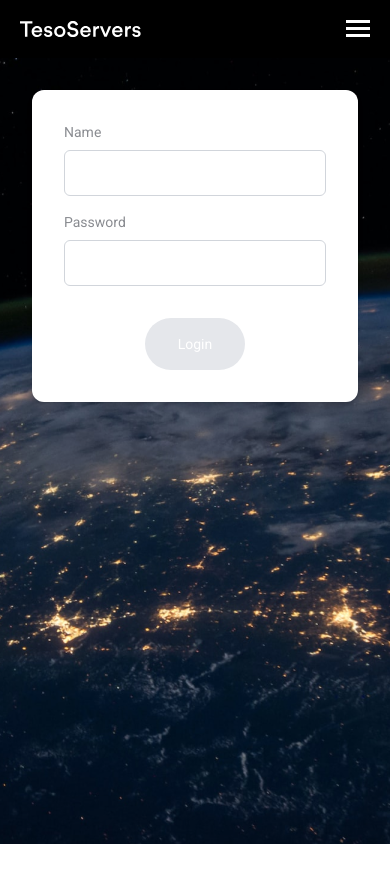
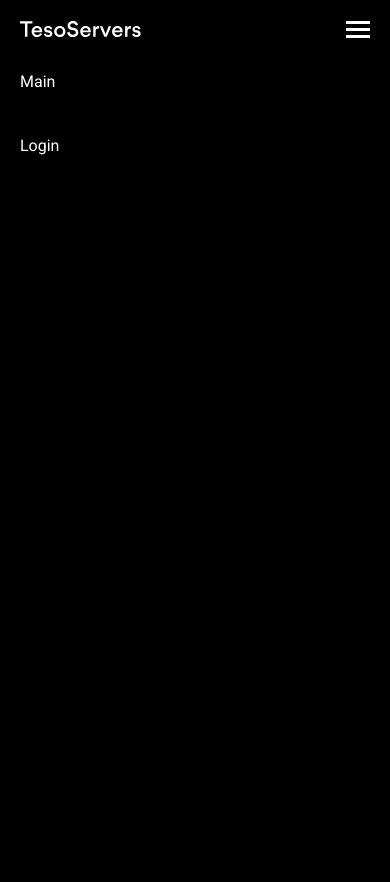
Before and after one commit to dbeff/nord-app, a React (Create React App) app: page /login in a window 390 px wide. Shown: the top 882 px of the page. Before the commit the page ends 844 px from the top, so only its background shows below. Built offline with nearby package versions, Linux system fonts and the light colour scheme.

Commit message:
Navigation refactoring

```diff
--- a/src/components/Header.tsx
+++ b/src/components/Header.tsx
@@ -1,3 +1,4 @@
+import { useState } from "react";
 import { Link } from "react-router-dom";
 import logo from "../assets/logo.svg";
 import { useAppDispatch, useAppSelector } from "../store/hooks";
@@ -10,19 +11,30 @@ export default function Header() {
   const { logout } = authSlice.actions;
   const { isAuthenticated } = useAppSelector((state: RootState) => state.auth);
 
-  const linkStyle = `block p-5 hover:opacity-80 transition-opacity cursor-pointer`;
+  const linkStyle = `block lg:inline-block p-5 hover:opacity-80 transition-opacity cursor-pointer `;
+
+  const [navToggle, setNavToggle] = useState(false);
+
+  const onClickMenu = () => {
+    setNavToggle(!navToggle);
+  };
 
   const onClickLogout = () => {
     dispatch(logout());
   };
 
   return (
-    <header className="sticky top-0 z-50 bg-black flex align-middle justify-between">
-      <Link to="/" className="block p-5">
-        <img src={logo} className="" alt="logo" />
-      </Link>
-      <div className="block md:hidden p-5 hover:opacity-80 transition-opacity cursor-pointer">
-        <div className="flex items-center text-white">
+    <header className="sticky top-0 z-50 h-[50px] bg-black flex items-center justify-between flex-wrap text-white font-medium relative ">
+      <div className="flex items-center">
+        <Link to="/" className="block p-5">
+          <img src={logo} className="" alt="logo" />
+        </Link>
+      </div>
+      <div className="block md:hidden">
+        <button
+          className="flex items-center p-5 hover:opacity-80 transition-opacity cursor-pointer"
+          onClick={onClickMenu}
+        >
           <svg
             className="fill-current"
             width="24"
@@ -35,9 +47,13 @@ export default function Header() {
               d="M0 14h24v3H0v-3zm0-7h24v3H0V7zm0-7h24v3H0V0z"
             />
           </svg>
-        </div>
+        </button>
       </div>
-      <nav className="hidden md:flex text-white font-medium">
+      <nav
+        className={`absolute top-[50px] left-0 ${
+          navToggle ? "hidden" : "block"
+        }  w-full flex-grow justify-end bg-black min-h-screen md:flex md:items-center md:w-auto md:shadow-none md:static md:min-h-0`}
+      >
         <Link to="/" className={linkStyle}>
           Main
         </Link>
--- /dev/null
+++ b/src/components/Spinner.tsx
@@ -0,0 +1,30 @@
+import React from "react";
+
+interface Props {
+  textColor?: string;
+}
+
+export default function Spinner({ textColor }: Props) {
+  return (
+    <svg
+      className={`animate-spin -ml-1 mr-3 h-5 w-5 ${textColor || "text-white"}`}
+      xmlns="http://www.w3.org/2000/svg"
+      fill="none"
+      viewBox="0 0 24 24"
+    >
+      <circle
+        className="opacity-25"
+        cx="12"
+        cy="12"
+        r="10"
+        stroke="currentColor"
+        stroke-width="4"
+      ></circle>
+      <path
+        className="opacity-75"
+        fill="currentColor"
+        d="M4 12a8 8 0 018-8V0C5.373 0 0 5.373 0 12h4zm2 5.291A7.962 7.962 0 014 12H0c0 3.042 1.135 5.824 3 7.938l3-2.647z"
+      ></path>
+    </svg>
+  );
+}
--- a/src/pages/Login.tsx
+++ b/src/pages/Login.tsx
@@ -4,8 +4,7 @@ import { useNavigate } from "react-router-dom";
 import { RootState } from "../store/store";
 import { fetchToken } from "../store/reducers/auth";
 import { useAppDispatch, useAppSelector } from "../store/hooks";
-
-import { ArrowPathIcon } from "@heroicons/react/24/solid";
+import Spinner from "../components/Spinner";
 
 export default function Login() {
   const dispatch = useAppDispatch();
@@ -83,11 +82,7 @@ export default function Login() {
             disabled={!isValid() || loading}
             onClick={onSubmit}
           >
-            {loading ? (
-              <ArrowPathIcon className="inline-block h-4 w-4 animate-spin" />
-            ) : (
-              <span>Login</span>
-            )}
+            {loading ? <Spinner /> : <span>Login</span>}
           </button>
         </div>
       </form>
--- a/src/pages/Main.tsx
+++ b/src/pages/Main.tsx
@@ -11,9 +11,9 @@ export default function Main() {
   const shouldAuthenticate = !isAuthenticated && pathname !== "/login";
 
   return (
-    <div className="bg-[url('/src/assets/background.png')] bg-cover bg-center bg-no-repeat antialiased bg-fixed">
-      <div className=" min-h-screen md:container md:mx-auto">
-        <Header />
+    <div className="bg-[url('/src/assets/background.png')] bg-cover bg-center bg-no-repeat antialiased bg-fixed min-h-screen">
+      <Header />
+      <div className="md:container md:mx-auto">
         {shouldAuthenticate ? <Navigate replace to={"login"} /> : <Outlet />}
       </div>
     </div>
--- a/src/pages/Servers.tsx
+++ b/src/pages/Servers.tsx
@@ -6,6 +6,7 @@ import { RootState } from "../store/store";
 import { fetchServers, serverSlice } from "../store/reducers/server";
 
 import { Server } from "../modules/Server";
+import Spinner from "../components/Spinner";
 
 export default function Servers() {
   const dispatch = useAppDispatch();
@@ -47,14 +48,14 @@ export default function Servers() {
         <div className="bg-brand text-white">
           <div className="flex flex-row font-medium">
             <div
-              className="flex flex-1 p-4 text-center align-middle justify-center cursor-pointer select-none active:bg-brand-dark transition-colors"
+              className="flex flex-1 p-4 text-center items-center justify-center cursor-pointer select-none active:bg-brand-dark transition-colors"
               onClick={onClickName}
             >
               <div>Servers</div>
               <ChevronUpDownIcon className="h-6 w-6 mx-2" />
             </div>
             <div
-              className="flex flex-1 p-4 text-center align-middle justify-center cursor-pointer select-none active:bg-brand-dark transition-colors"
+              className="flex flex-1 p-4 text-center items-center justify-center cursor-pointer select-none active:bg-brand-dark transition-colors"
               onClick={onClickDistance}
             >
               <div>Distance</div>
@@ -63,6 +64,12 @@ export default function Servers() {
           </div>
         </div>
 
+        {loading && (
+          <div className="flex flex-1 justify-center items-center p-8">
+            <Spinner textColor="text-brand" />
+          </div>
+        )}
+
         {allServers?.map(renderItems)}
       </div>
     </div>
```
